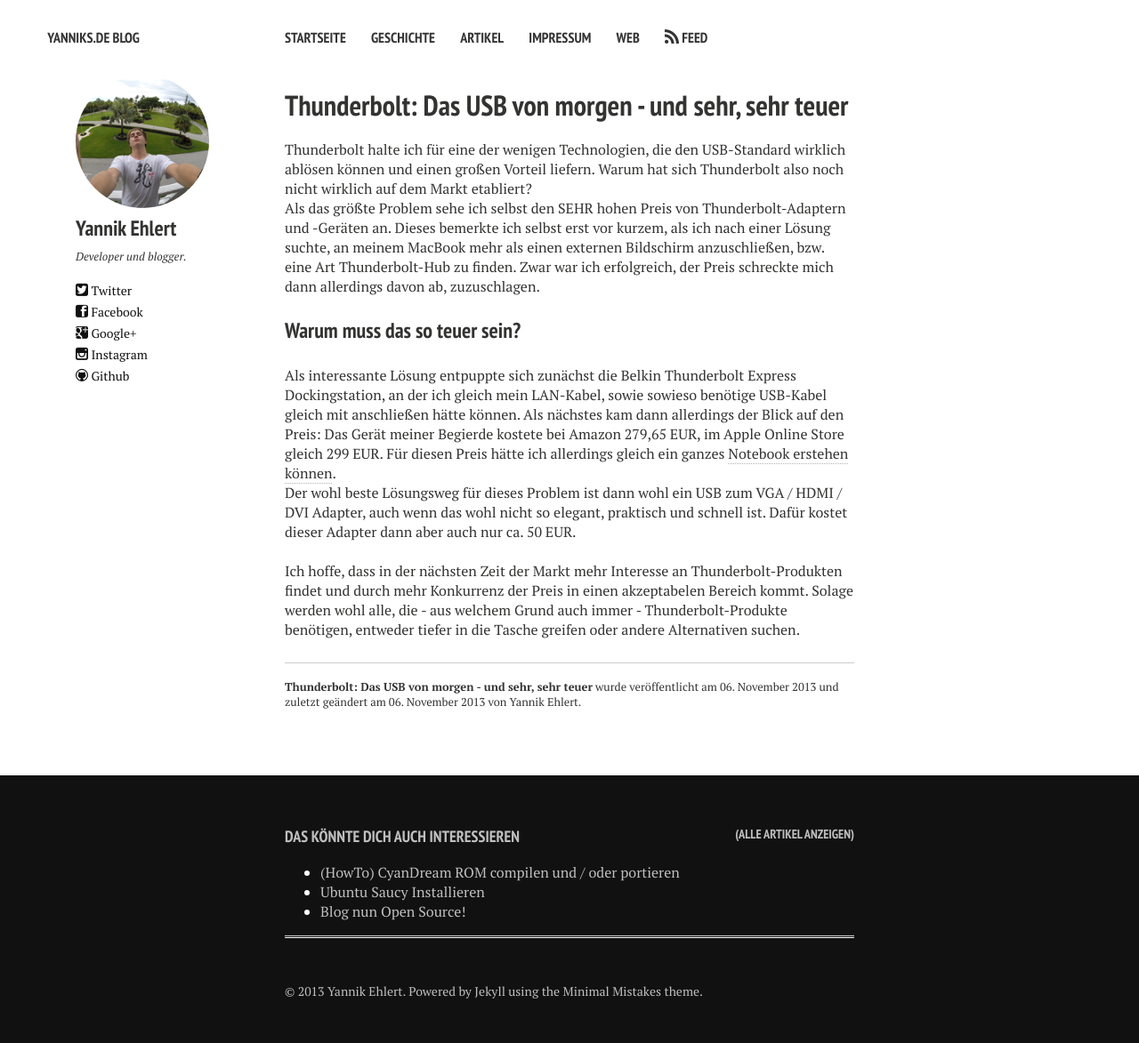
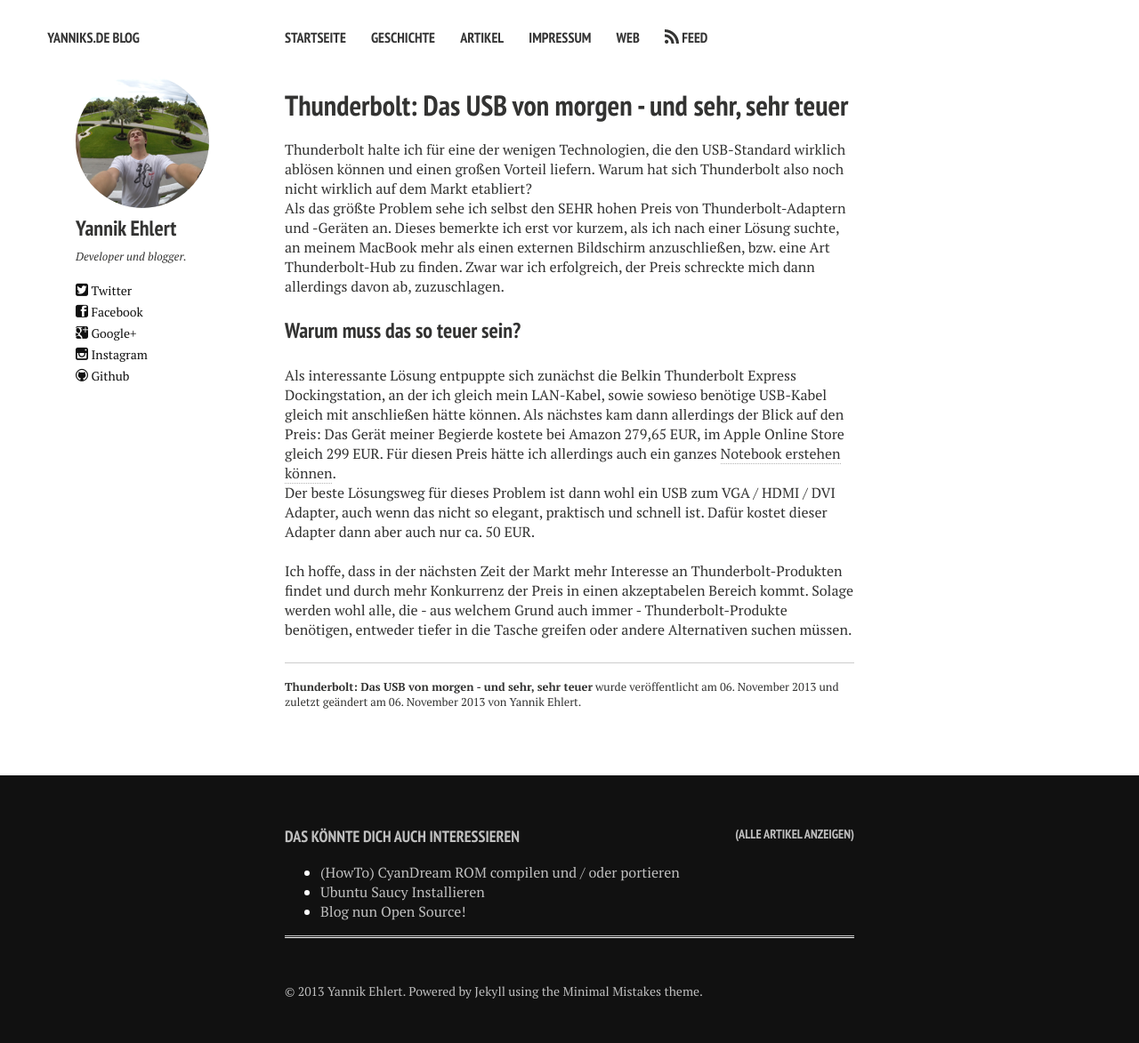
Before and after one commit to yanniks/yanniks.github.io, a Jekyll site: the page built from _posts/2013-11-06-thunderbolt-das-usb-von-morgen-und-teuer.md, in a window 1280 px wide. Shown: the whole page at 89% size. Built offline with Jekyll 4.4.1, drawn with Linux system fonts in a browser that asks for light colours; nearby versions of some CDN libraries.

Commit message:
correct some mistakes, use a better language

```diff
--- a/_posts/2013-11-06-thunderbolt-das-usb-von-morgen-und-teuer.md
+++ b/_posts/2013-11-06-thunderbolt-das-usb-von-morgen-und-teuer.md
@@ -8,9 +8,9 @@ tags: [thunderbolt, apple, usb, intel, expensive]
 ---
 
 Thunderbolt halte ich für eine der wenigen Technologien, die den USB-Standard wirklich ablösen können und einen großen Vorteil liefern. Warum hat sich Thunderbolt also noch nicht wirklich auf dem Markt etabliert?<br>
-Als das größte Problem sehe ich selbst den SEHR hohen Preis von Thunderbolt-Adaptern und -Geräten an. Dieses bemerkte ich selbst erst vor kurzem, als ich nach einer Lösung suchte, an meinem MacBook mehr als einen externen Bildschirm anzuschließen, bzw. eine Art Thunderbolt-Hub zu finden. Zwar war ich erfolgreich, der Preis schreckte mich dann allerdings davon ab, zuzuschlagen.
+Als das größte Problem sehe ich selbst den SEHR hohen Preis von Thunderbolt-Adaptern und -Geräten an. Dieses bemerkte ich erst vor kurzem, als ich nach einer Lösung suchte, an meinem MacBook mehr als einen externen Bildschirm anzuschließen, bzw. eine Art Thunderbolt-Hub zu finden. Zwar war ich erfolgreich, der Preis schreckte mich dann allerdings davon ab, zuzuschlagen.
 
 ### Warum muss das so teuer sein?
-Als interessante Lösung entpuppte sich zunächst die Belkin Thunderbolt Express Dockingstation, an der ich gleich mein LAN-Kabel, sowie sowieso benötige USB-Kabel gleich mit anschließen hätte können. Als nächstes kam dann allerdings der Blick auf den Preis: Das Gerät meiner Begierde kostete bei Amazon 279,65 EUR, im Apple Online Store gleich 299 EUR. Für diesen Preis hätte ich allerdings gleich ein ganzes [Notebook erstehen können](http://www.amazon.de/Acer-E1-532-29554G50Mnkk-Notebook-Betriebssystem-matt-schwarz/dp/B00F5LDC2C/).<br>
-Der wohl beste Lösungsweg für dieses Problem ist dann wohl ein USB zum VGA / HDMI / DVI Adapter, auch wenn das wohl nicht so elegant, praktisch und schnell ist. Dafür kostet dieser Adapter dann aber auch nur ca. 50 EUR.<br><br>
-Ich hoffe, dass in der nächsten Zeit der Markt mehr Interesse an Thunderbolt-Produkten findet und durch mehr Konkurrenz der Preis in einen akzeptabelen Bereich kommt. Solage werden wohl alle, die - aus welchem Grund auch immer - Thunderbolt-Produkte benötigen, entweder tiefer in die Tasche greifen oder andere Alternativen suchen.
+Als interessante Lösung entpuppte sich zunächst die Belkin Thunderbolt Express Dockingstation, an der ich gleich mein LAN-Kabel, sowie sowieso benötige USB-Kabel gleich mit anschließen hätte können. Als nächstes kam dann allerdings der Blick auf den Preis: Das Gerät meiner Begierde kostete bei Amazon 279,65 EUR, im Apple Online Store gleich 299 EUR. Für diesen Preis hätte ich allerdings auch ein ganzes [Notebook erstehen können](http://www.amazon.de/Acer-E1-532-29554G50Mnkk-Notebook-Betriebssystem-matt-schwarz/dp/B00F5LDC2C/).<br>
+Der beste Lösungsweg für dieses Problem ist dann wohl ein USB zum VGA / HDMI / DVI Adapter, auch wenn das nicht so elegant, praktisch und schnell ist. Dafür kostet dieser Adapter dann aber auch nur ca. 50 EUR.<br><br>
+Ich hoffe, dass in der nächsten Zeit der Markt mehr Interesse an Thunderbolt-Produkten findet und durch mehr Konkurrenz der Preis in einen akzeptabelen Bereich kommt. Solage werden wohl alle, die - aus welchem Grund auch immer - Thunderbolt-Produkte benötigen, entweder tiefer in die Tasche greifen oder andere Alternativen suchen müssen.
```
